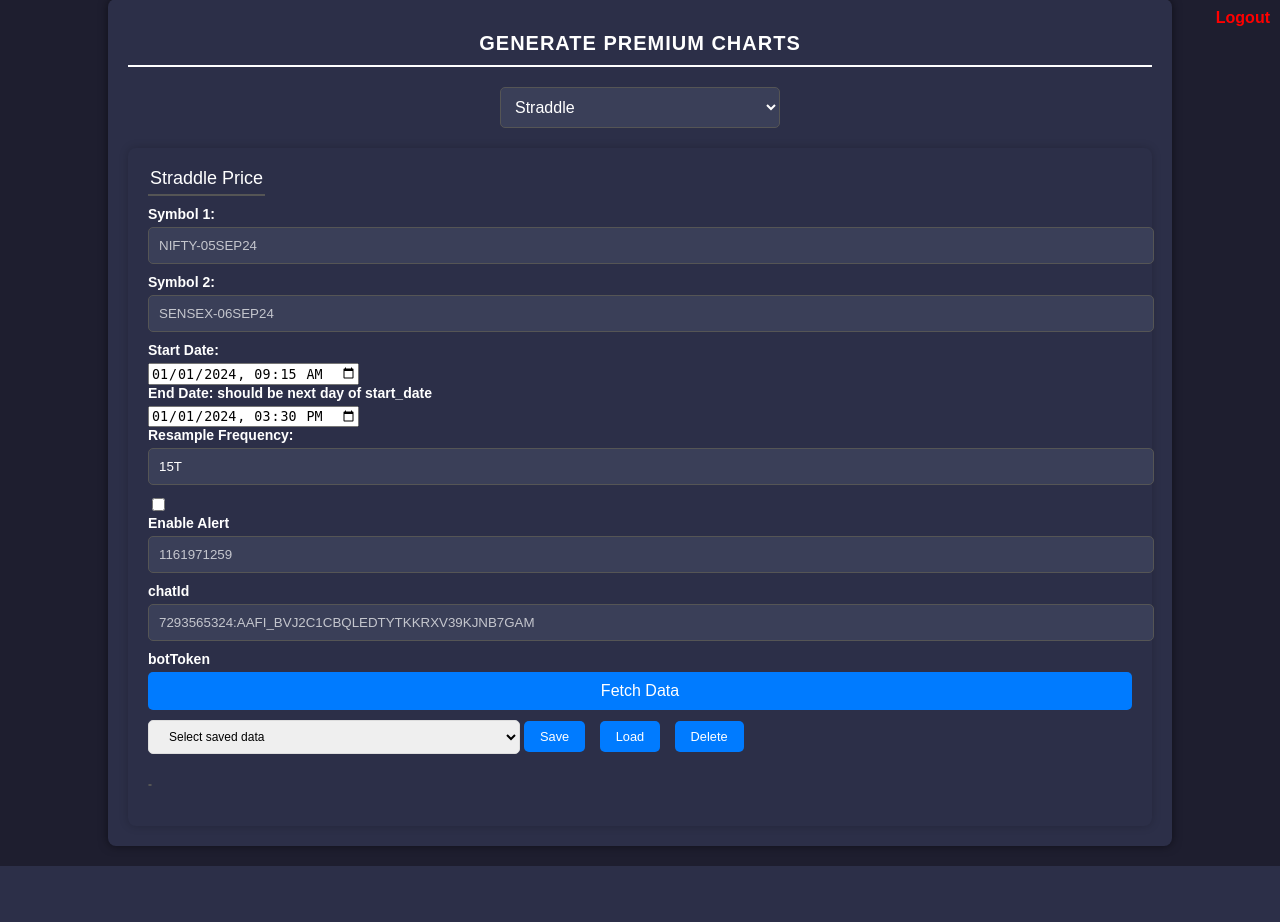
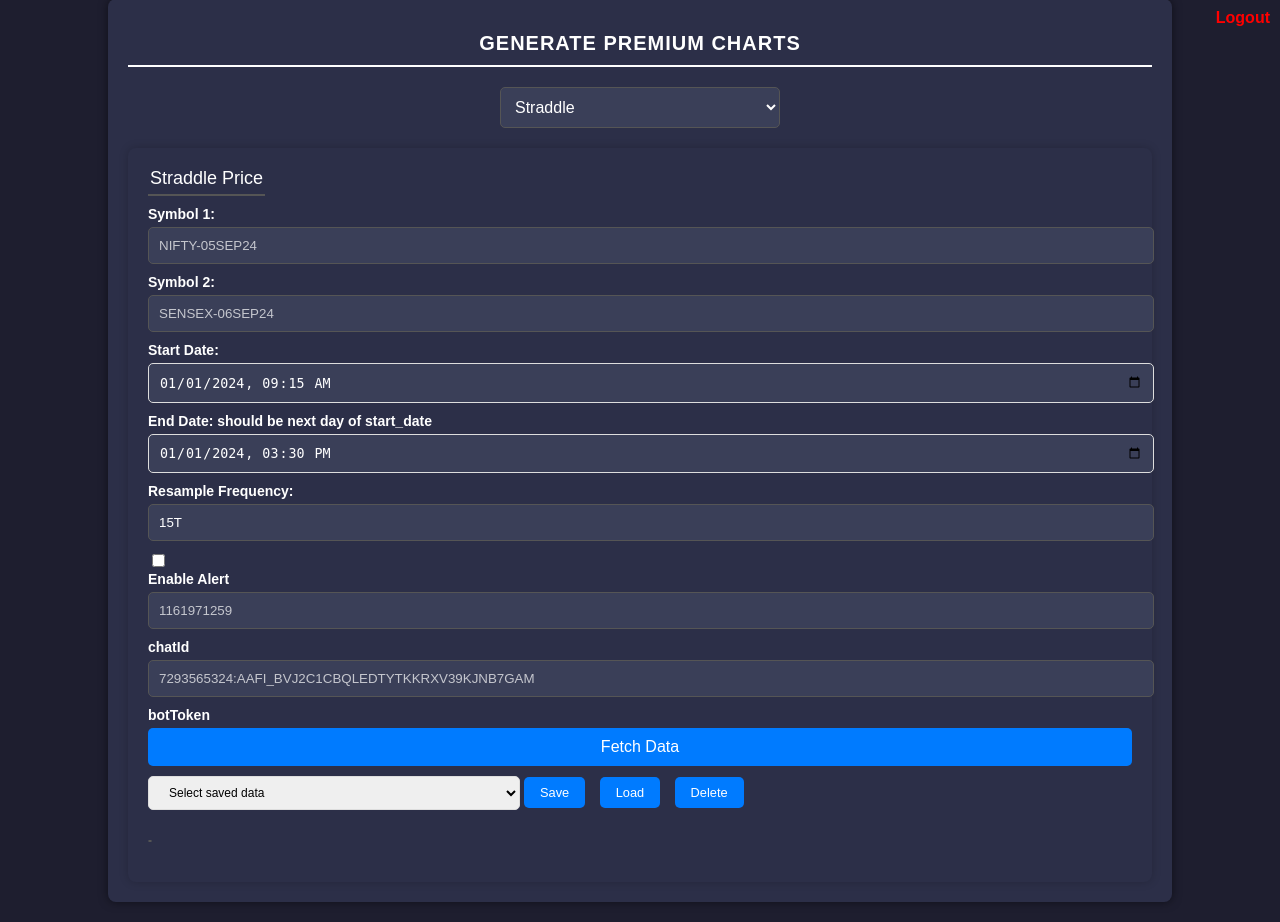
Before and after one commit to AdjustmentTrader/charts, a Python web app: template flask/templates/index.html in a window 1280 px wide. Shown: the part 21-943 px from the top of the page. Before the commit the page ends 887 px from the top, so only its background shows below. Run offline with Jinja, Linux system fonts and the light colour scheme; the template is opened without the code that fills it, so the values that code supplies are empty.

Commit message:
Update styles.css

```diff
--- a/flask/static/styles.css
+++ b/flask/static/styles.css
@@ -100,6 +100,7 @@ form label {
 
 form input[type="text"],
 form input[type="date"],
+form input[type="datetime-local"],
 form input[type="number"],
 form input[type="submit"],
 textarea {
@@ -205,6 +206,7 @@ input[type="text"],
 input[type="password"],
 input[type="number"],
 input[type="date"],
+form input[type="datetime-local"],
 input[type="email"],
 textarea {
     text-transform: uppercase; /* Automatically capitalize text */
```
